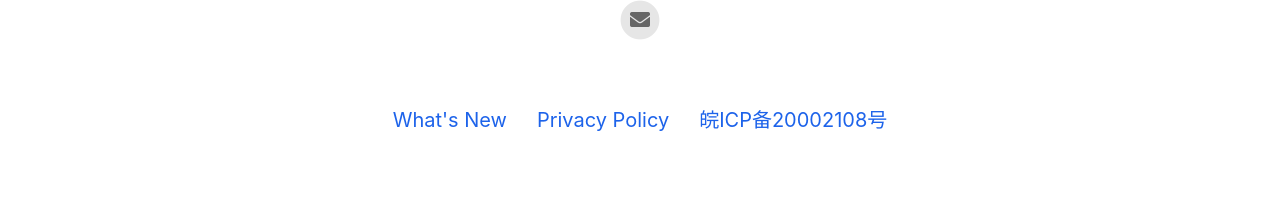
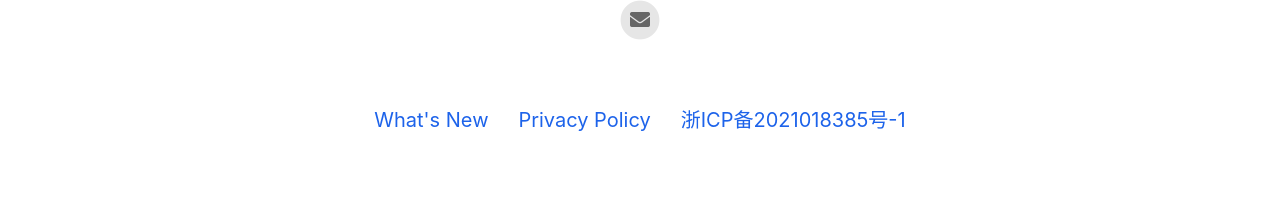
Before and after one commit to DFTui/ttzh, a Jekyll site: the page built from index.html, in a window 1280 px wide. Shown: the part 1342-1539 px from the top of the page. Built offline with Jekyll 4.4.1, drawn with Linux system fonts in a browser that asks for light colours; nearby versions of some CDN libraries.

Commit message:
modify beian info

```diff
--- a/_includes/footer.html
+++ b/_includes/footer.html
@@ -59,6 +59,6 @@
 		{% if site.presskit_download_link %}
 			<a href="{{ site.presskit_download_link }}">Press Kit</a>
 		{% endif %}
-		<a href="https://beian.miit.gov.cn/">皖ICP备20002108号</a>
+		<a href="https://beian.miit.gov.cn/">浙ICP备2021018385号-1</a>
 	</div>
 </footer>
```
